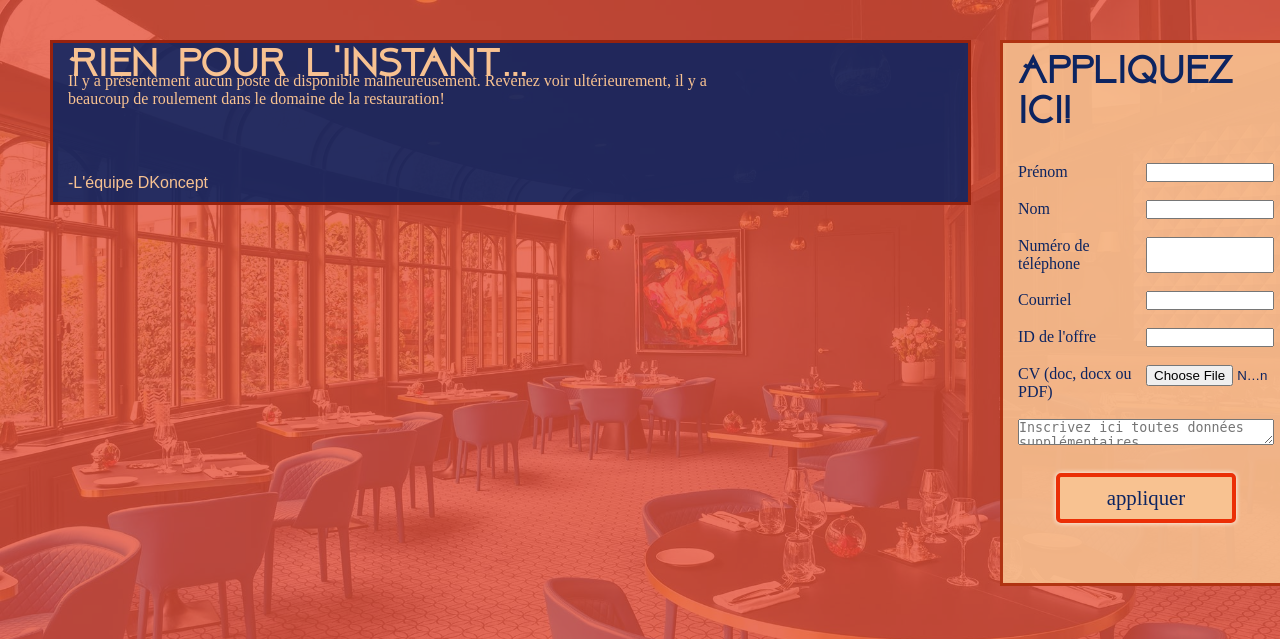
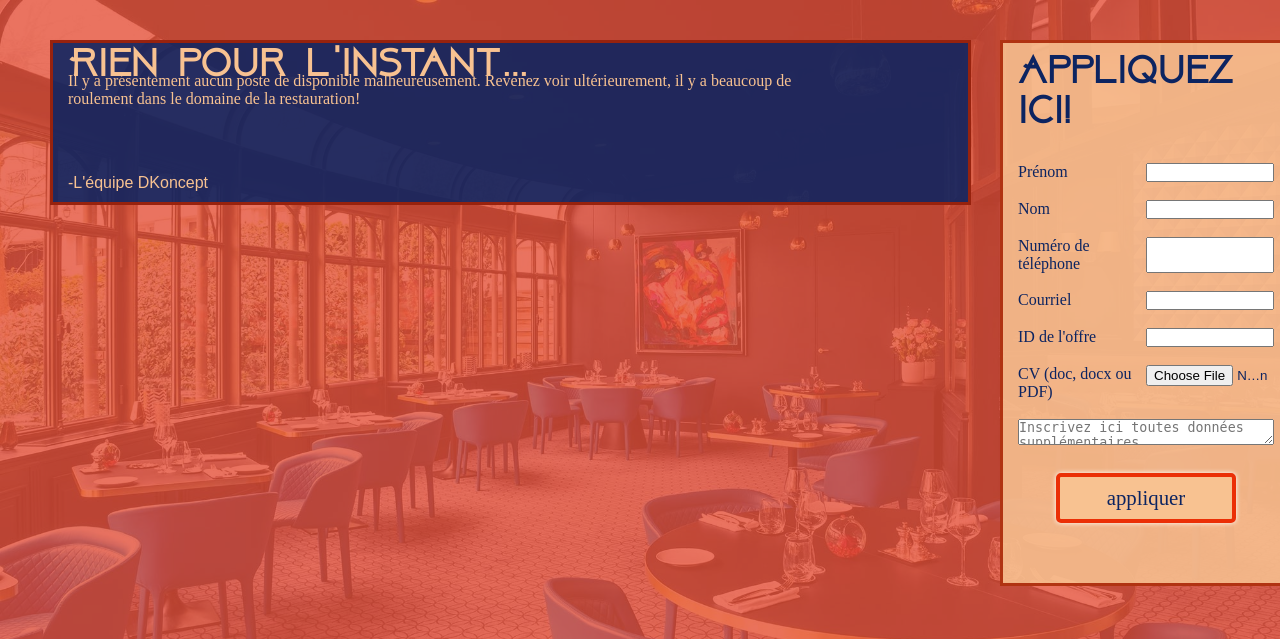
Before and after one commit to felix029/web-b63-final, a PHP site: page /carrieres.php in a window 1280 px wide. Shown: the part 160-799 px from the top of the page. Run offline with PHP 8.4, Linux system fonts and the light colour scheme; data that the repository does not hold is empty; some libraries are stand-ins or nearby versions; some web fonts are replaced.

Commit message:
carrieres done for real this time

```diff
--- a/Web/css/global.css
+++ b/Web/css/global.css
@@ -1025,7 +1025,7 @@ Set the font-family content used for the HTML content.
         width: 75%;
         padding: 10px 15px 10px 15px;
         display: grid;
-        grid-template-columns: 75% 25%;
+        grid-template-columns: 85% 15%;
         grid-template-rows: 30% 15% 55%;
     }
 
```
